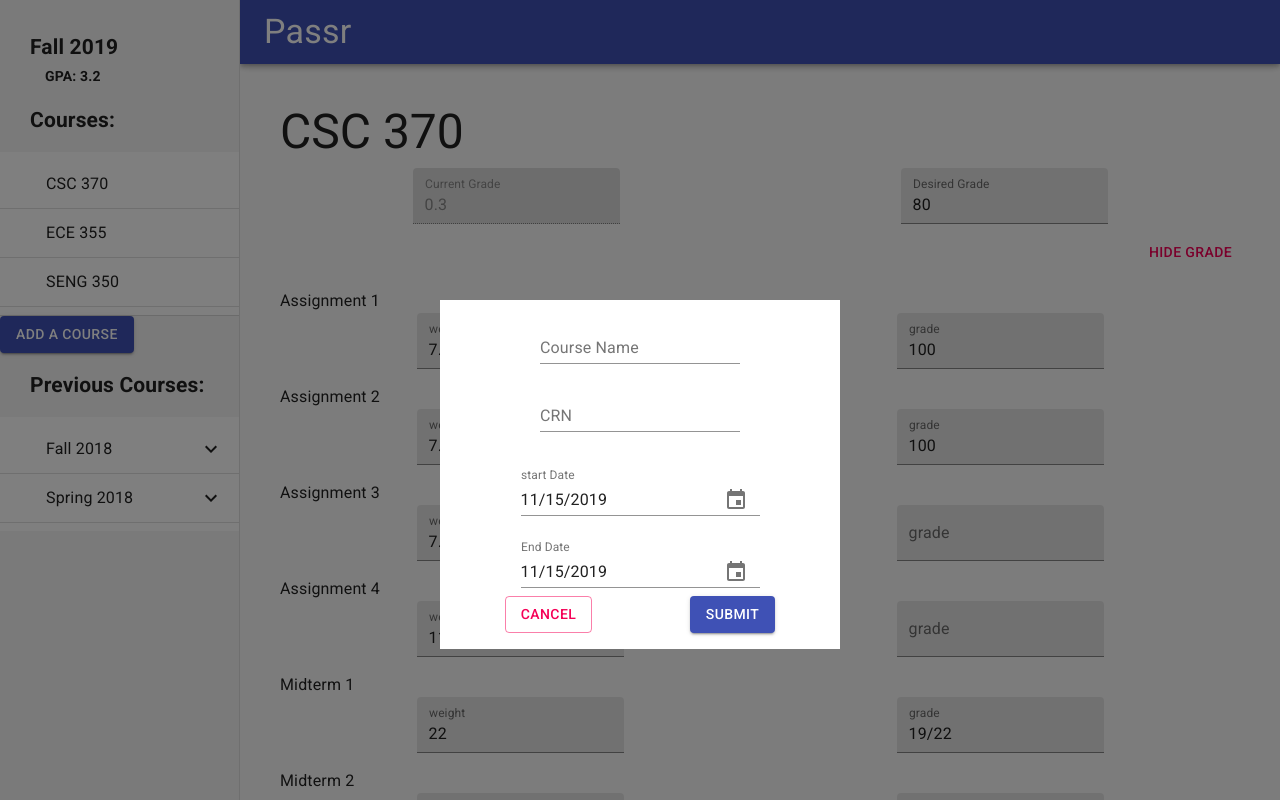
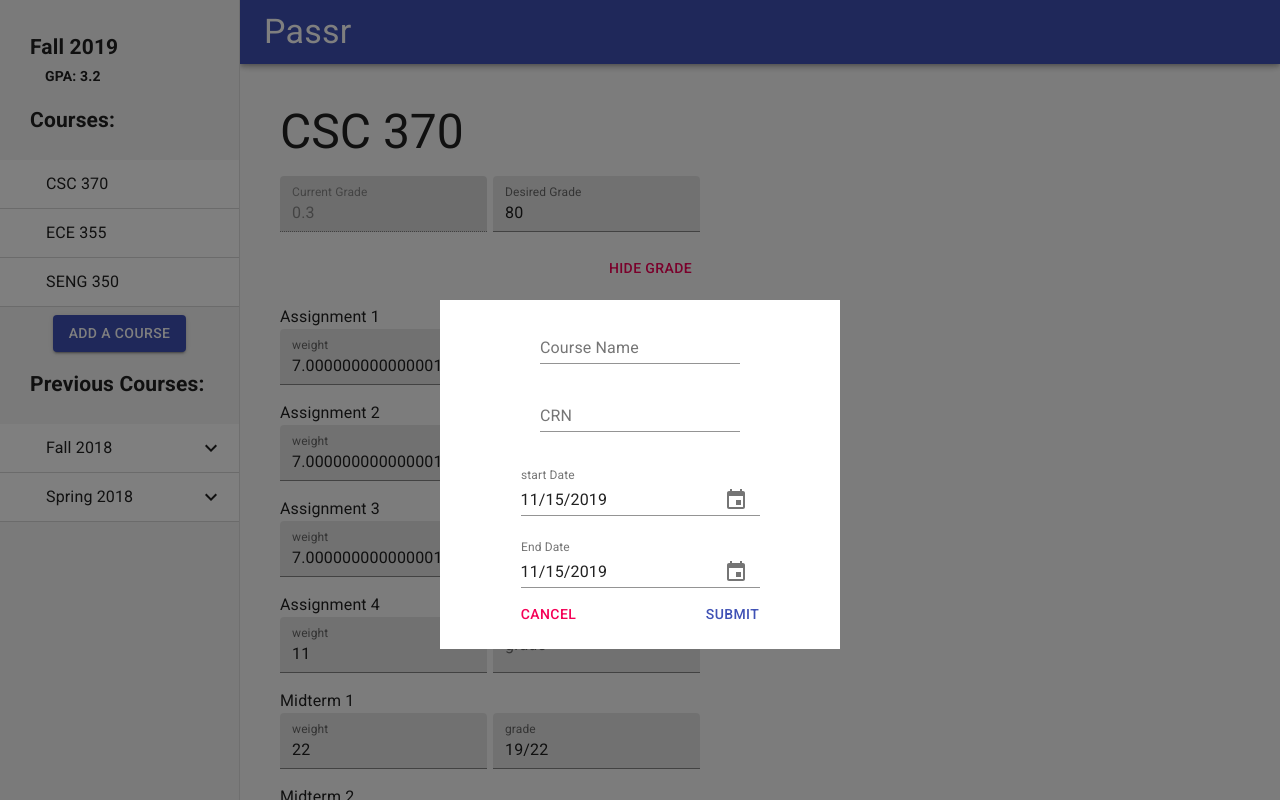
Before and after one commit to VikeLabs/Passr-Archived, a React app: page / in a window 1280 px wide. Both pictures are taken after a click on the button "ADD A COURSE". Shown: the top 800 px of the page. Built offline with nearby package versions, Linux system fonts and the light colour scheme.

Commit message:
styling changes

```diff
--- a/src/components/ApplicationBar/ApplicationBar.tsx
+++ b/src/components/ApplicationBar/ApplicationBar.tsx
@@ -54,6 +54,7 @@ const useStyles = makeStyles((theme: Theme) =>
         },
         content: {
             flexGrow: 1,
+            maxWidth: '500px',
             padding: theme.spacing(3),
         },
     }),
@@ -126,7 +127,9 @@ export default function ApplicationBar() {
                         ModalProps={{
                             keepMounted: true, // Better open performance on mobile.
                         }}
-                    ></Drawer>
+                    >
+                        {drawer}
+                    </Drawer>
                 </Hidden>
                 <Hidden xsDown implementation="css">
                     <Drawer
--- a/src/components/add-course/AddCourse.tsx
+++ b/src/components/add-course/AddCourse.tsx
@@ -24,7 +24,7 @@ const useStyles = makeStyles((theme: Theme) => ({
         width: 200,
     },
     button: {
-        display: 'grid',
+        // display: 'grid',
     },
     buttonContainer: {
         justifyContent: 'space-around',
@@ -41,6 +41,9 @@ const useStyles = makeStyles((theme: Theme) => ({
         flexDirection: 'column',
         justifyContent: 'center',
         alignItems: 'center',
+    },
+    addButtonContainer: {
+        textAlign: 'center',
     },
 }))
 
@@ -63,7 +66,7 @@ export const AddCourse: React.FC = () => {
     const [endDate, setEndDate] = React.useState<Date | null>(new Date())
 
     return (
-        <div>
+        <div className={classes.addButtonContainer}>
             <Button
                 type="button"
                 onClick={handleOpen}
@@ -136,7 +139,7 @@ export const AddCourse: React.FC = () => {
                     <Grid container className={classes.buttonContainer}>
                         <Button
                             className={classes.button}
-                            variant="outlined"
+                            variant="text"
                             color="secondary"
                             onClick={handleClose}
                         >
@@ -144,7 +147,7 @@ export const AddCourse: React.FC = () => {
                         </Button>
                         <Button
                             className={classes.button}
-                            variant="contained"
+                            variant="text"
                             color="primary"
                         >
                             Submit
--- a/src/components/course-content/CourseContent.tsx
+++ b/src/components/course-content/CourseContent.tsx
@@ -26,7 +26,8 @@ const useStyles = makeStyles((theme: Theme) =>
             alignSelf: 'flex-end',
         },
         inputContainer: {
-            justifyContent: 'space-around',
+            justifyContent: 'space-between',
+            padding: '8px',
             transition: 'all 1s ease-out',
         },
         root: {
--- a/src/components/course-item/CourseItem.tsx
+++ b/src/components/course-item/CourseItem.tsx
@@ -24,7 +24,7 @@ const useStyles = makeStyles((theme: Theme) =>
             padding: theme.spacing(1),
         },
         inputContainer: {
-            justifyContent: 'space-around',
+            justifyContent: 'space-between',
         },
     }),
 )
--- a/src/components/drawer-content/DrawerContent.tsx
+++ b/src/components/drawer-content/DrawerContent.tsx
@@ -17,10 +17,12 @@ const useStyles = makeStyles((theme: Theme) =>
         root: {
             width: '100%',
             maxWidth: 500,
-            backgroundColor: theme.palette.background.paper,
         },
         nested: {
             paddingLeft: theme.spacing(4),
+        },
+        listItem: {
+            backgroundColor: theme.palette.background.paper,
         },
     }),
 )
@@ -56,6 +58,7 @@ const CurrentCourses = (props: { courses: string[] }) => {
                             button
                             selected={selectedIndex === index}
                             onClick={event => handleListItemClick(event, index)}
+                            className={classes.listItem}
                         >
                             <ListItemText primary={course} style={textStyles} />
                         </ListItem>
@@ -90,6 +93,7 @@ function PreviousCourses(props: { previousSemesters: PreviousSemesters }) {
                             onClick={event =>
                                 handleNestedListItemClick(event, index)
                             }
+                            className={classes.listItem}
                         >
                             <ListItemText
                                 primary={previousSemester.name}
@@ -168,7 +172,6 @@ export const DrawerContent: React.FC = () => {
 
             {CurrentCourses({ courses })}
 
-            <Divider />
             <AddCourse />
 
             <Box style={textStyles}>
```
